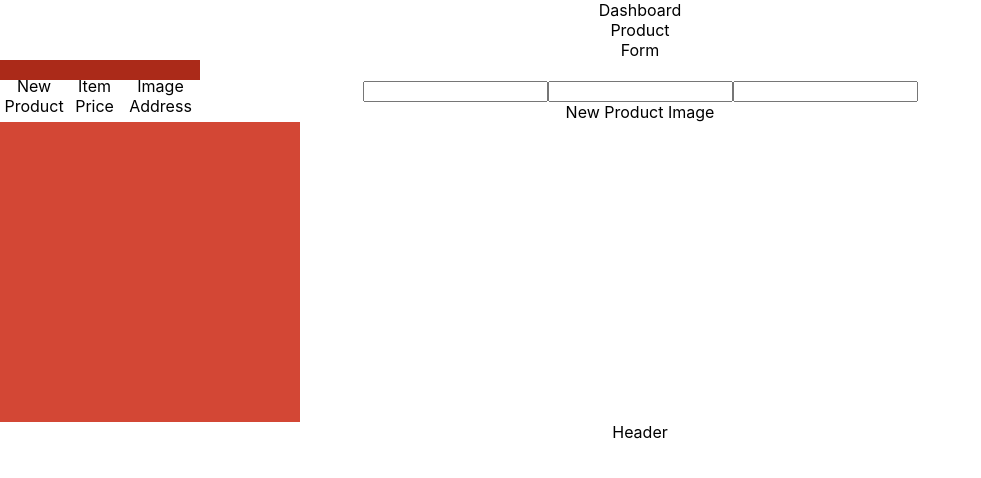
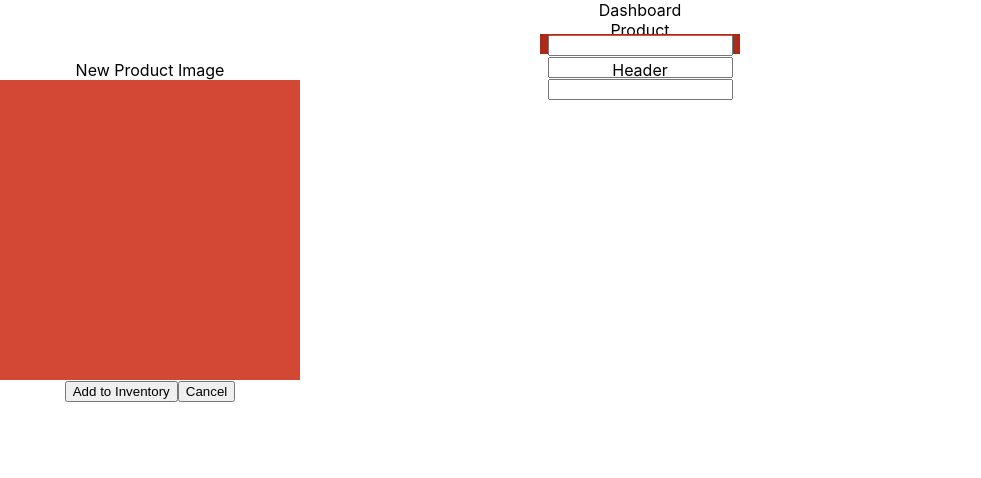
Before and after one commit to F15HYF4C3/shelfie-proj, a React (Create React App) app: page / in a window 1280 px wide. Shown: the top 478 px of the page, without its empty margins (0-981 px from the left). Built offline with nearby package versions, Linux system fonts and the light colour scheme.

Commit message:
Working on Form.js Format

```diff
--- a/src/Components/Form/Form.css
+++ b/src/Components/Form/Form.css
@@ -1,8 +1,12 @@
-
-.inputTitles {
-    display: flex;
-    float: initial;
-    justify-content: center;
+* {
+position: relative;
+}
+ .inputTitles {
+    position: absolute;
+    top: 20%;
+    left: 50%;
+    margin-right: -50%;
+    transform: translate(-50%, -50%);
     width: 200px;
     height: 20px;
     background-color: #AB2A19;
@@ -10,7 +14,11 @@
 
 .imgPreview{
 
-    position: unset;
+    position: absolute;
+    /* top: 50%;
+    left: 50%;
+    margin-right: -50%;
+    transform: translate(-50%, -50%);  */
 
 }
 
--- a/src/Components/Form/Form.js
+++ b/src/Components/Form/Form.js
@@ -2,8 +2,13 @@ import React, {Component} from 'react';
 import './Form.css';
 // import Axios from 'axios';
 
+
 class Form extends Component {
-    render(){
+
+        render(){
+
+
+
         // const imageUrl = "";
         // const pimageurlForm = ()=>{
         //     Axios.get(`http://${imageUrl}`)
@@ -11,19 +16,36 @@ class Form extends Component {
         // }
         return (
             <div>
+                {/* onHandleClick(Button){
+    app.post('/api/pname', (req, res, next)=>{
+        const prodsdb = req.app.get('db');
+        const {pname, pprice, pimageurl} = req.body;
+        //can use this function in any other files
+        prodsdb.productdb.insert({
+            pname,
+            pprice,
+            pimageurl
+        })
+        .then((pname)=>{
+       res.send(pname)
+        })
+    })
+}  */}
+
                 <div>Form</div>
                 <div display="inline" className="inputTitles">
-                   <p>New Product</p>
-                   <p>Item Price</p>
-                   <p>Image Address</p>
+               <input type="text" name="New Product" id="pnameForm"/>
+                <input type="text" name="Item Price" id="priceForm"/>
+                <input type="text" name="Image Address" id="pimageurlForm"/>
+                </div>
 
-                </div>
-                <input type="text" className="pnameForm"/>
-                <input type="text" className="priceForm"/>
-                <input type="text" className="pimageurlForm"/>
+
+
                 <div className="imgPreview">
                 <div>New Product Image</div>
                 <div className="imgBox"></div>
+                <button>Add to Inventory</button>
+                   <button>Cancel</button>
                 </div>
             </div>
         )
@@ -31,4 +53,5 @@ class Form extends Component {
 // {pimageurlForm}
 }
 
+
 export default Form
```
